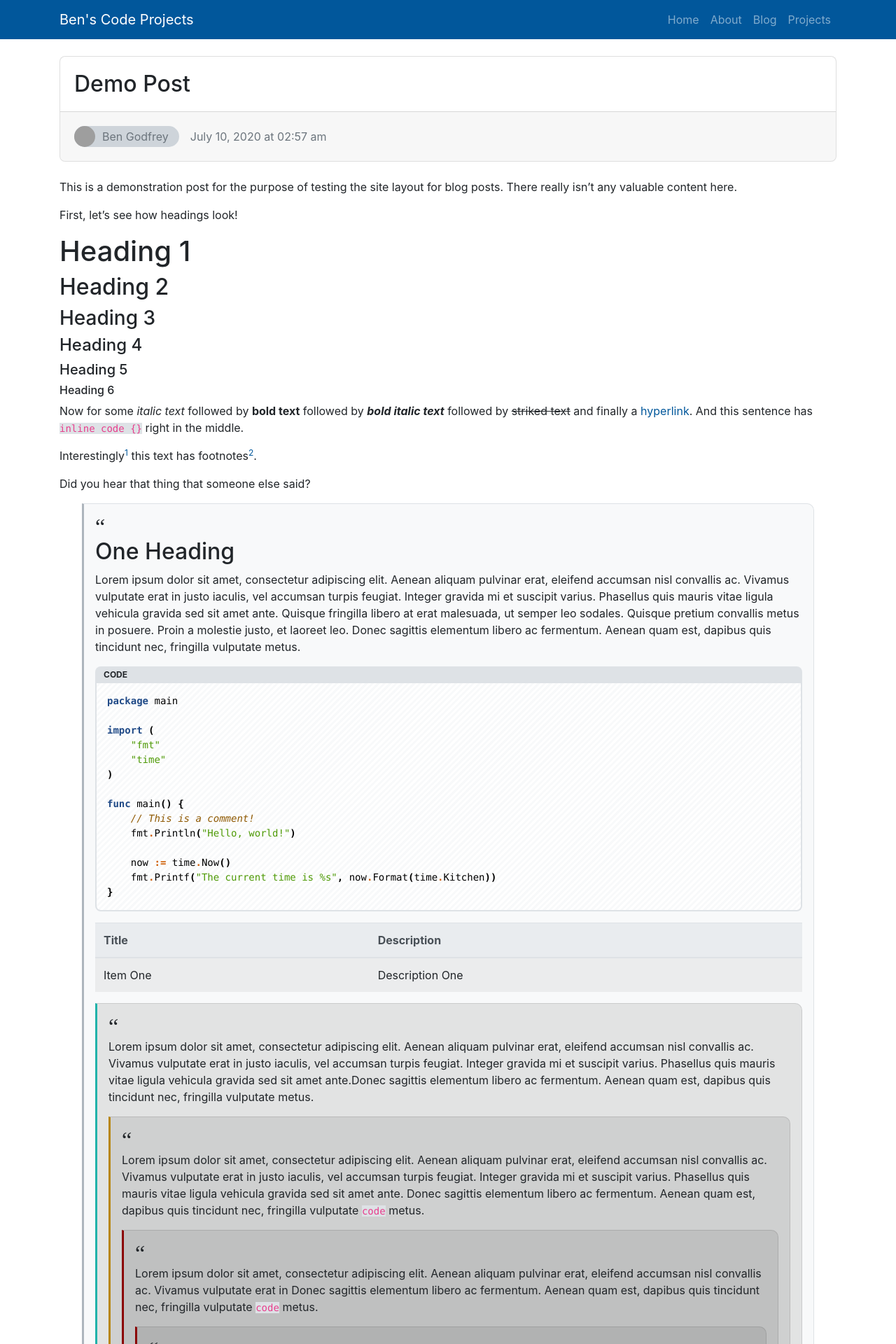
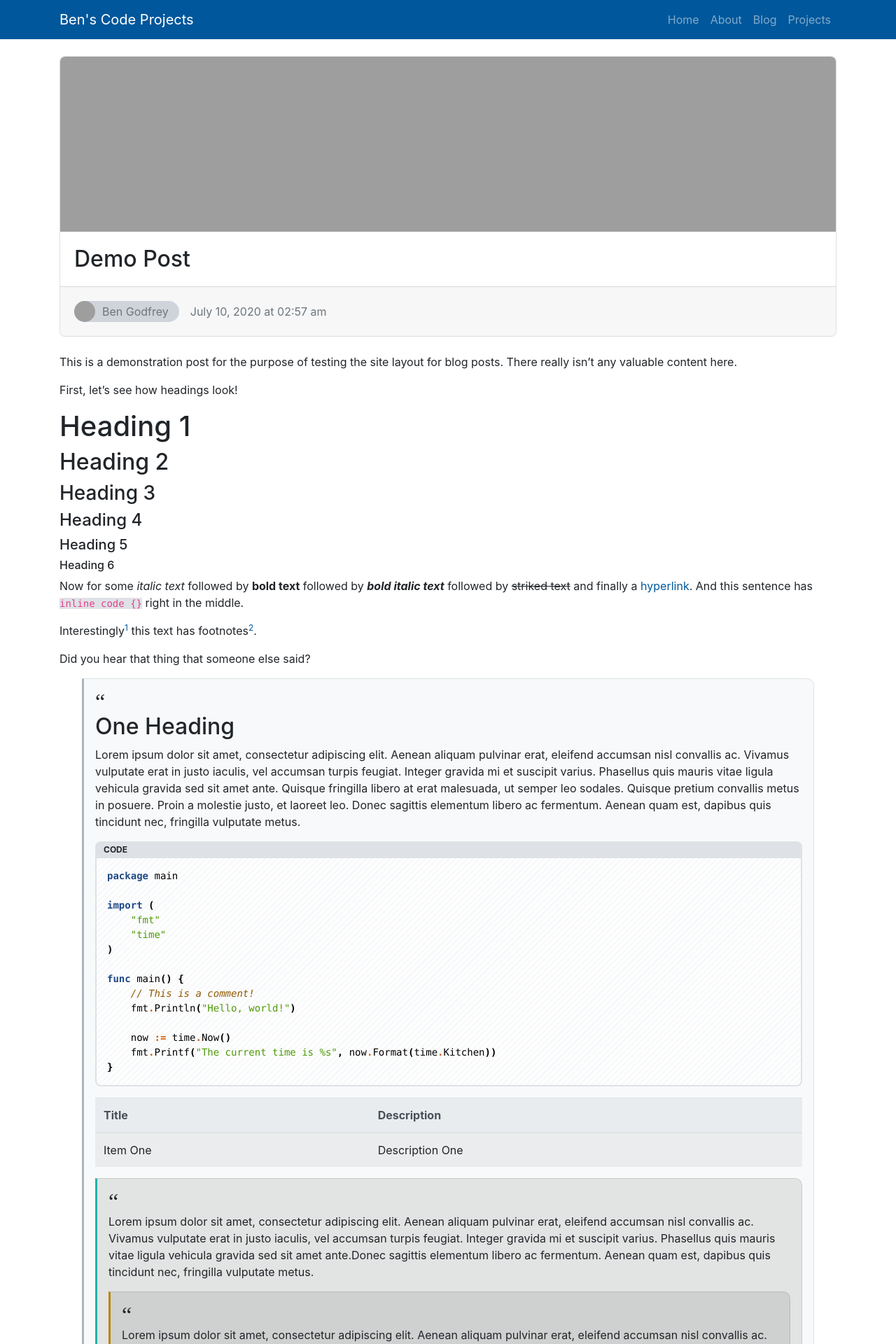
Before and after one commit to BenJetson/benjetson.github.io, a Jekyll site: the page built from _posts/2020-07-09-demo.markdown, in a window 1280 px wide. Shown: the top 1920 px of the page at 70% size. Built offline with Jekyll 4.4.1, drawn with Linux system fonts in a browser that asks for light colours; formulas are drawn with MathJax 3; grey boxes are pictures that could not be loaded.

Commit message:
Add hero image to one of the demo posts. #14

```diff
--- a/_posts/2020-07-09-demo.markdown
+++ b/_posts/2020-07-09-demo.markdown
@@ -3,6 +3,7 @@ title: Demo Post
 date: "2020-07-09 21:57:38 -0500"
 categories: null
 mathjax: true
+image: site.url/img/duy-nguyen-390980.jpg
 ---
 
 <!-- markdownlint-disable MD001 MD025 -->
```
